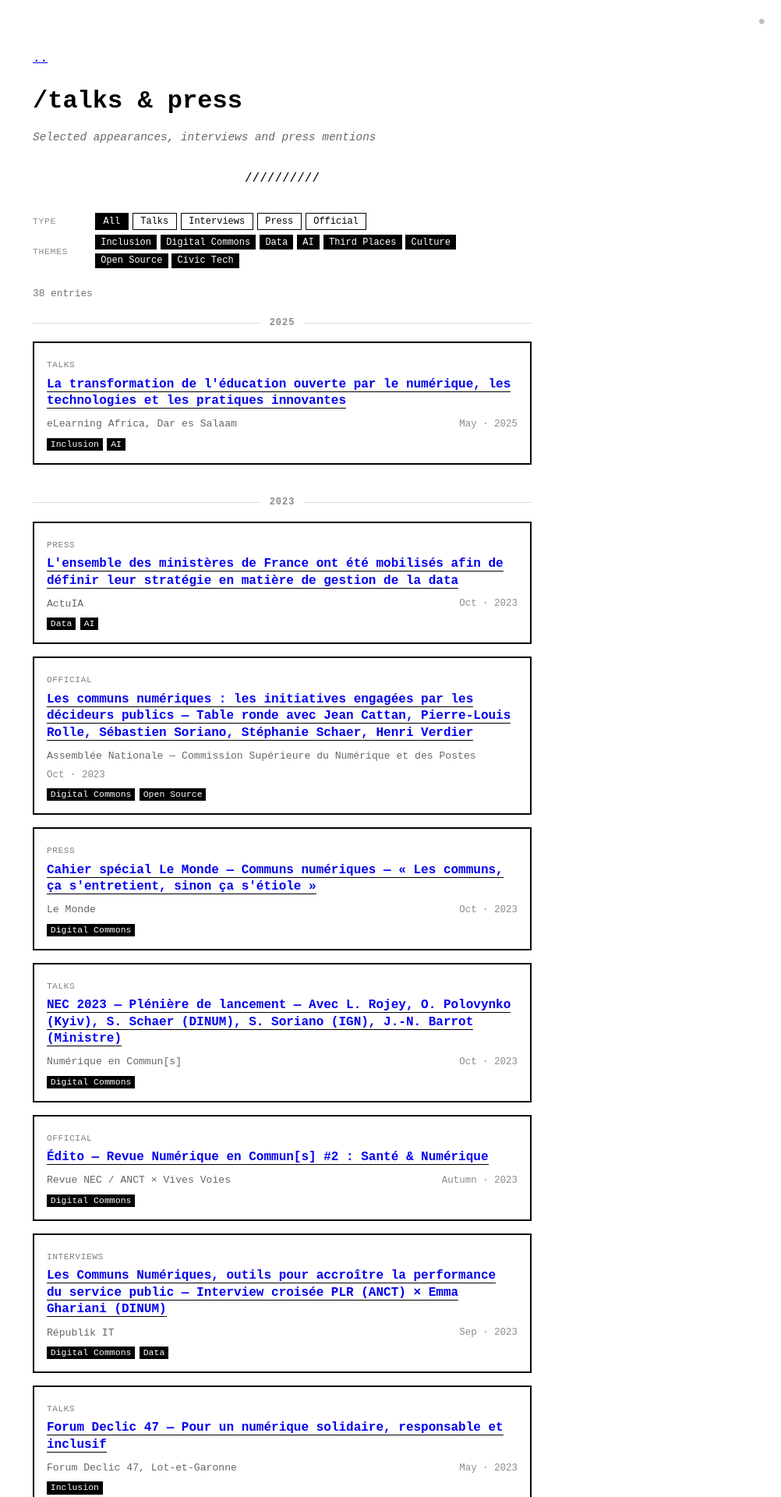
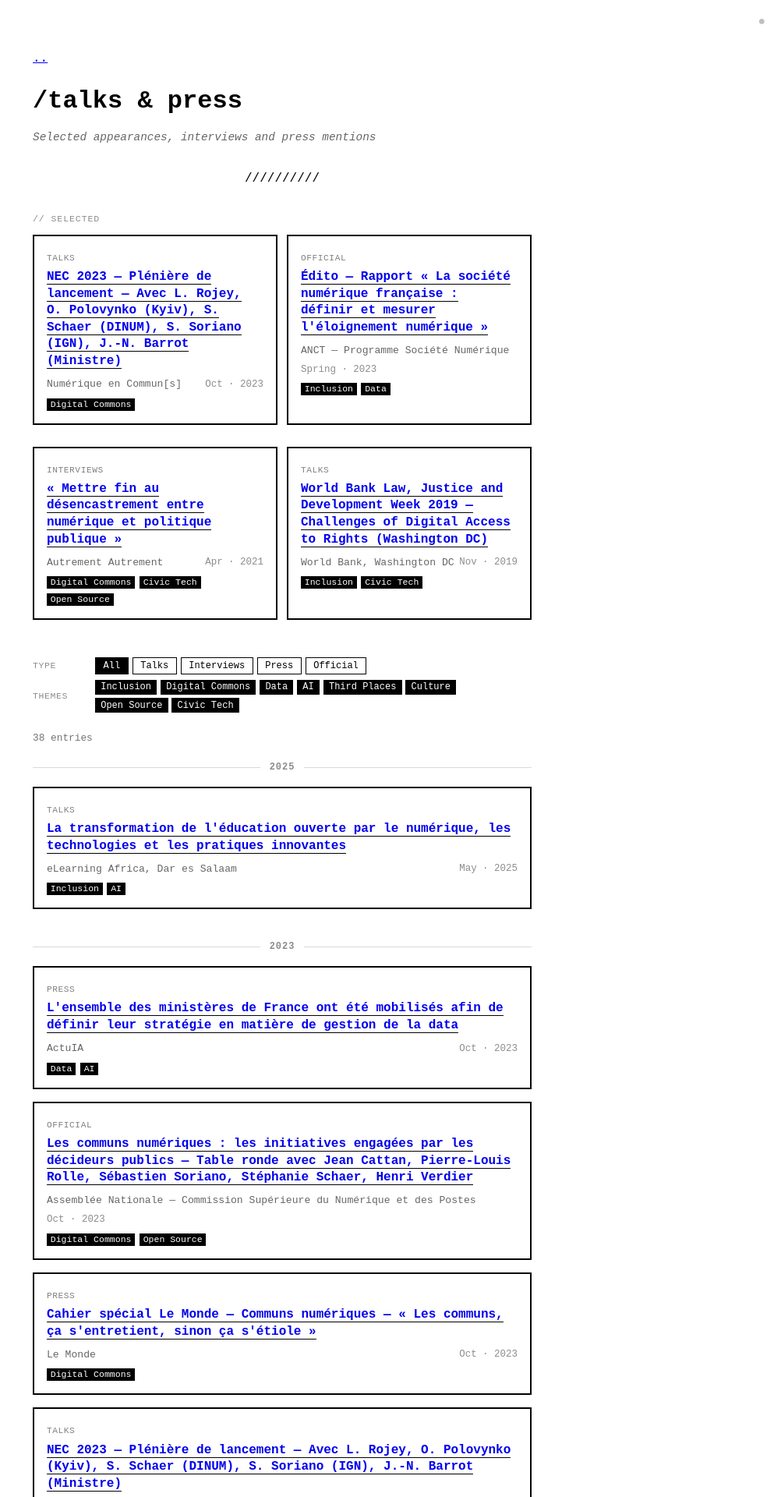
Before and after one commit to PLrolle/plrolle.github.io, a Jekyll site: the page built from talks.md, in a window 1280 px wide. Shown: the top 1920 px of the page at 78% size, without its empty margins (278-1280 px from the left). Built offline with Jekyll 4.4.1, drawn with Linux system fonts in a browser that asks for light colours.

Commit message:
Multiple homepage and talks page updates
- menu.yml: update about text to mention AI and digital public infrastructures
- _sass: fix emoji flag inversion in dark mode (span.ioda filter reset)
- talks.json: add featured:true to 4 selected entries (Autrement Autrement, World Bank, NEC 2023, ANCT report)
- talks.html: add featured // Selected 2×2 grid section above filter toolbar
- Delete 2024-04-04 overview post
- Rename digest post title to "Weekly digest" (existing post + digest.js script)

https://claude.ai/code/session_016X5NZqxTYQ8AbJZwpTqG24

```diff
--- a/_data/menu.yml
+++ b/_data/menu.yml
@@ -4,7 +4,7 @@
 entries:
   - title: about
     entries:
-      - title: I work on policy strategy, digital skills & inclusion, digital infrastructures & public goods.
+      - title: My work focuses on policy strategy, digital public infrastructures and commons, digital skills & inclusion and artificial intelligence for the public good.
       - title: Currently based in Kigali, Rwanda. <span class="ioda">🇷🇼</span>
       - title: Linkedin profile.
         url: https://www.linkedin.com/in/pierrelouisrolle/?locale=en_US
--- a/_data/talks.json
+++ b/_data/talks.json
@@ -48,6 +48,7 @@
     "year": 2023,
     "month_label": "Oct",
     "sort_key": 202310,
+    "featured": true,
     "category": "talks",
     "title": "NEC 2023 — Plénière de lancement — Avec L. Rojey, O. Polovynko (Kyiv), S. Schaer (DINUM), S. Soriano (IGN), J.-N. Barrot (Ministre)",
     "organization": "Numérique en Commun[s]",
@@ -103,6 +104,7 @@
     "year": 2023,
     "month_label": "Spring",
     "sort_key": 202304,
+    "featured": true,
     "category": "official",
     "title": "Édito — Rapport « La société numérique française : définir et mesurer l'éloignement numérique »",
     "organization": "ANCT — Programme Société Numérique",
@@ -290,6 +292,7 @@
     "year": 2021,
     "month_label": "Apr",
     "sort_key": 202104,
+    "featured": true,
     "category": "interviews",
     "title": "« Mettre fin au désencastrement entre numérique et politique publique »",
     "organization": "Autrement Autrement",
@@ -356,6 +359,7 @@
     "year": 2019,
     "month_label": "Nov",
     "sort_key": 201911,
+    "featured": true,
     "category": "talks",
     "title": "World Bank Law, Justice and Development Week 2019 — Challenges of Digital Access to Rights (Washington DC)",
     "organization": "World Bank, Washington DC",
--- a/_layouts/talks.html
+++ b/_layouts/talks.html
@@ -244,6 +244,27 @@
       }
       .talk-theme:hover { text-decoration: underline; }
 
+      /* ── Featured section ── */
+      .featured-section {
+        margin-bottom: 2rem;
+      }
+      .featured-label {
+        font-family: monospace;
+        font-size: 0.72rem;
+        text-transform: uppercase;
+        letter-spacing: 0.08em;
+        opacity: 0.45;
+        margin-bottom: 0.75rem;
+      }
+      .featured-grid {
+        display: grid;
+        grid-template-columns: 1fr 1fr;
+        gap: 0.75rem;
+      }
+      @media (max-width: 600px) {
+        .featured-grid { grid-template-columns: 1fr; }
+      }
+
       /* ── No results ── */
       .no-results {
         padding: 2rem;
@@ -288,6 +309,42 @@
 
       {% assign talks_data = site.data.talks %}
       {% assign all_years = talks_data | map: "year" | uniq %}
+
+      <!-- ── Featured section ── -->
+      <div class="featured-section">
+        <div class="featured-label">// Selected</div>
+        <div class="featured-grid">
+          {% for entry in talks_data %}
+            {% if entry.featured %}
+              {% assign theme_str = entry.themes | join: ',' %}
+              <div class="talk-entry"
+                   data-category="{{ entry.category }}"
+                   data-themes="{{ theme_str }}">
+
+                <div class="talk-category">{{ entry.category }}</div>
+
+                <div class="talk-title">
+                  <a href="{{ entry.url }}" target="_blank" rel="noopener noreferrer">{{ entry.title }}</a>
+                </div>
+
+                <div class="talk-meta">
+                  <span class="talk-org">{{ entry.organization }}</span>
+                  <span class="talk-date">{% if entry.month_label %}{{ entry.month_label }} · {% endif %}{{ entry.year }}</span>
+                </div>
+
+                {% if entry.themes.size > 0 %}
+                <div class="talk-themes">
+                  {% for theme in entry.themes %}
+                  <span class="talk-theme" onclick="filterTheme('{{ theme }}')">{{ theme }}</span>
+                  {% endfor %}
+                </div>
+                {% endif %}
+
+              </div>
+            {% endif %}
+          {% endfor %}
+        </div>
+      </div>
 
       <!-- ── Filter toolbar ── -->
       <div class="filters-toolbar">
--- a/_sass/no-style-please.scss
+++ b/_sass/no-style-please.scss
@@ -6,6 +6,7 @@
 
     &.ioda { filter: invert(0); }
   }
+  span.ioda { filter: invert(1); }
 }
 
 body[a="dark"] { @include dark-appearance; }
--- a/scripts/digest.js
+++ b/scripts/digest.js
@@ -131,7 +131,7 @@ async function main() {
   }
 
   // ── Build post ──
-  const title    = `Links — w.${String(wNum).padStart(2, '0')}, ${formatMonth(monday)} ${year}`;
+  const title    = `Weekly digest — w.${String(wNum).padStart(2, '0')}, ${formatMonth(monday)} ${year}`;
   const filename = `${isoDate(monday)}-links-w${String(wNum).padStart(2, '0')}-${year}.md`;
   const outPath  = path.join(postsDir, filename);
 
```
Also changed, not shown: _posts/2024-04-04-overview-post.md (deleted, +0 -84 lines), _posts/2026-03-09-links-w11-2026.md (+1 -1 lines).
